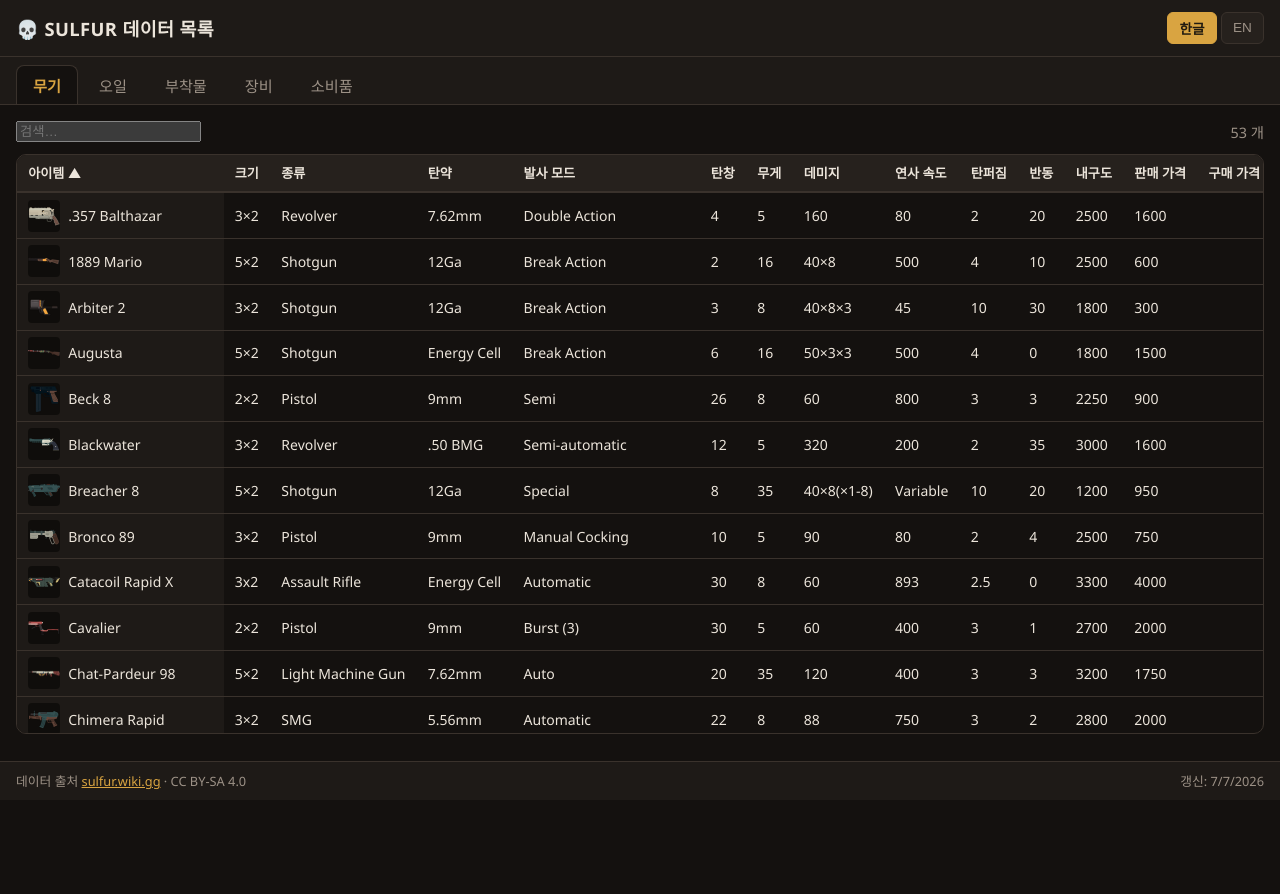
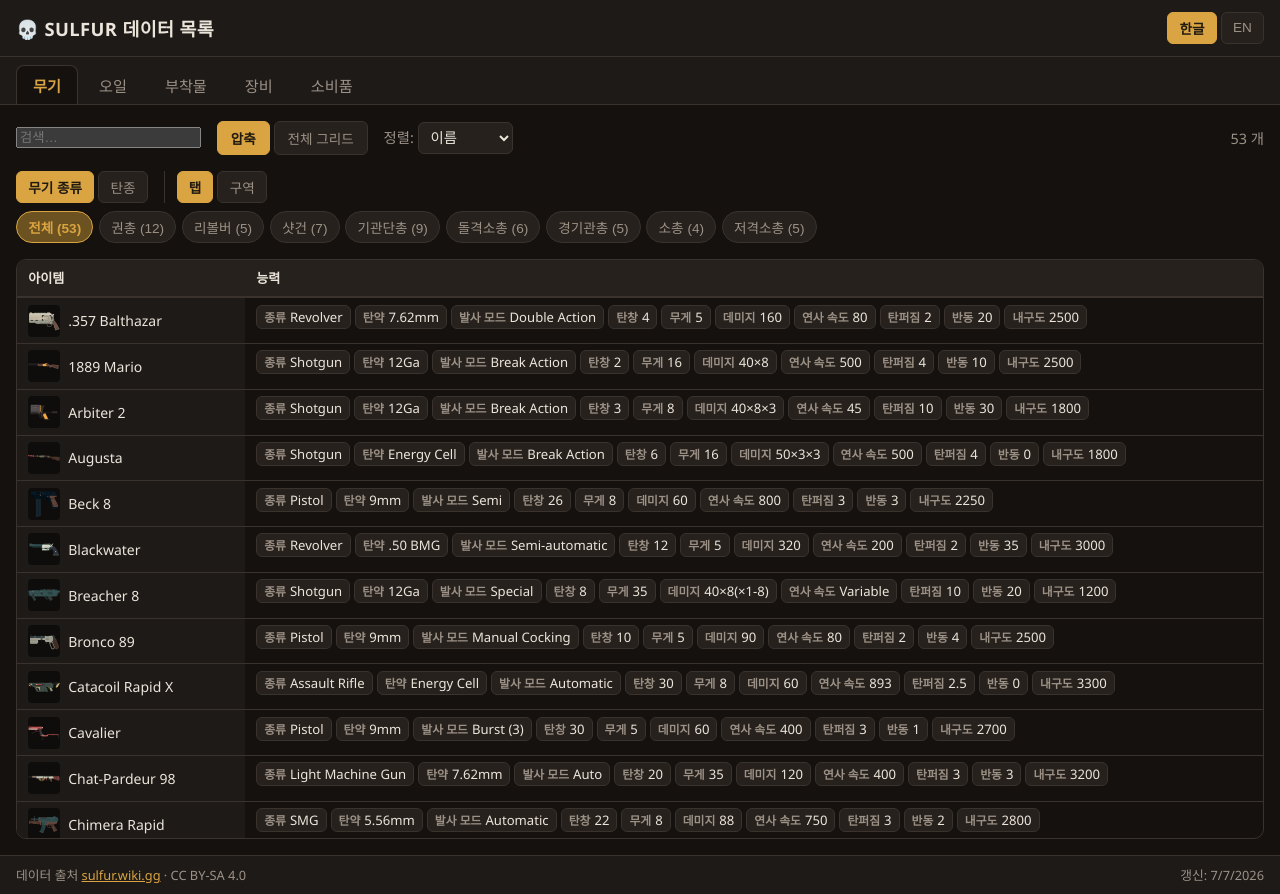
Before and after one commit to YunJonghwan/sulfur-wiki-list, a React (Vite) app: page / in a window 1280 px wide. Before the commit the page ends 800 px from the top, so only its background shows below. Built offline with nearby package versions, Linux system fonts and the light colour scheme.

Commit message:
데이터 테이블 기능 개선: 아이템 셀 컴포넌트 추가 및 정렬 기능 확장

```diff
--- a/src/components/DataTable.jsx
+++ b/src/components/DataTable.jsx
@@ -1,7 +1,11 @@
 import { useMemo, useState } from 'react'
-import { UI, COLUMN_KO, t } from '../i18n.js'
+import { UI, COLUMN_KO, t, groupLabel, axisLabel } from '../i18n.js'
 
 const BASE = import.meta.env.BASE_URL
+
+// Non-ability meta fields — hidden from the compact "Abilities" chips so only
+// real stat modifiers/effects show. Still visible in the full grid view.
+const META_KEYS = new Set(['GridSize', 'SellVal', 'BuyVal', 'SoldBy'])
 
 function imageUrl(icon) {
   if (!icon) return null
@@ -40,14 +44,45 @@ function valueTone(raw) {
   return ''
 }
 
+function ItemCell({ it }) {
+  return (
+    <a className="item-link" href={it.page} target="_blank" rel="noreferrer">
+      {imageUrl(it.icon) && (
+        <img
+          className="item-icon"
+          src={imageUrl(it.icon)}
+          alt=""
+          loading="lazy"
+          width="32"
+          height="32"
+          onError={(e) => {
+            e.currentTarget.style.visibility = 'hidden'
+          }}
+        />
+      )}
+      <span>{it.name}</span>
+    </a>
+  )
+}
+
 export default function DataTable({ data, lang }) {
+  const columns = data.columns
+  const axes = data.axes || []
+
   const [search, setSearch] = useState('')
-  const [sortKey, setSortKey] = useState('__name')
-  const [sortDir, setSortDir] = useState('asc')
+  const [view, setView] = useState('compact') // 'compact' | 'grid'
+  const [abilityKey, setAbilityKey] = useState('') // selected stat for sort/filter
+  const [abilityDir, setAbilityDir] = useState('desc')
+  const [onlyWith, setOnlyWith] = useState(false)
+  const [gridSortKey, setGridSortKey] = useState('__name')
+  const [gridSortDir, setGridSortDir] = useState('asc')
+  const [axisKey, setAxisKey] = useState(axes[0]?.key || '')
+  const [subMode, setSubMode] = useState('tabs') // 'tabs' | 'sections'
+  const [selectedGroup, setSelectedGroup] = useState('')
 
-  const columns = data.columns
+  const currentAxis = axes.find((a) => a.key === axisKey) || axes[0] || null
 
-  const filtered = useMemo(() => {
+  const searched = useMemo(() => {
     const q = search.trim().toLowerCase()
     if (!q) return data.items
     return data.items.filter((it) => {
@@ -58,33 +93,178 @@ export default function DataTable({ data, lang }) {
     })
   }, [data.items, search])
 
-  const sorted = useMemo(() => {
-    const items = [...filtered]
-    items.sort((a, b) => {
-      let res
-      if (sortKey === '__name') {
-        res = a.name.localeCompare(b.name)
-      } else {
-        res = compareValues(a.fields[sortKey], b.fields[sortKey])
-      }
-      return sortDir === 'asc' ? res : -res
+  const base = useMemo(() => {
+    if (!abilityKey || !onlyWith) return searched
+    return searched.filter((it) => {
+      const v = it.fields[abilityKey]
+      return v != null && v !== ''
     })
+  }, [searched, abilityKey, onlyWith])
+
+  // Columns that at least one currently-visible row populates (hides blanks).
+  const visibleColumns = useMemo(
+    () => columns.filter((col) => base.some((it) => it.fields[col.key])),
+    [columns, base],
+  )
+
+  const sortedBase = useMemo(() => {
+    const items = [...base]
+    if (view === 'grid') {
+      items.sort((a, b) => {
+        const res =
+          gridSortKey === '__name'
+            ? a.name.localeCompare(b.name)
+            : compareValues(a.fields[gridSortKey], b.fields[gridSortKey])
+        return gridSortDir === 'asc' ? res : -res
+      })
+    } else if (abilityKey) {
+      items.sort((a, b) => {
+        const res = compareValues(a.fields[abilityKey], b.fields[abilityKey])
+        return abilityDir === 'asc' ? res : -res
+      })
+    } else {
+      items.sort((a, b) => a.name.localeCompare(b.name))
+    }
     return items
-  }, [filtered, sortKey, sortDir])
+  }, [base, view, abilityKey, abilityDir, gridSortKey, gridSortDir])
 
-  function toggleSort(key) {
-    if (sortKey === key) {
-      setSortDir((d) => (d === 'asc' ? 'desc' : 'asc'))
+  const groupOf = (it) => (currentAxis ? it.groups?.[currentAxis.key] : undefined)
+
+  const tabItems = useMemo(() => {
+    if (subMode !== 'tabs' || !selectedGroup) return sortedBase
+    return sortedBase.filter((it) => groupOf(it) === selectedGroup)
+  }, [sortedBase, subMode, selectedGroup, currentAxis])
+
+  // Groups present in the current (filtered) data, preserving axis order.
+  const presentGroups = useMemo(() => {
+    if (!currentAxis) return []
+    const counts = new Map()
+    for (const it of sortedBase) {
+      const g = groupOf(it)
+      if (g) counts.set(g, (counts.get(g) || 0) + 1)
+    }
+    return currentAxis.values
+      .filter((v) => counts.has(v.value))
+      .map((v) => ({ value: v.value, count: counts.get(v.value) }))
+  }, [currentAxis, sortedBase])
+
+  function toggleGridSort(key) {
+    if (gridSortKey === key) {
+      setGridSortDir((d) => (d === 'asc' ? 'desc' : 'asc'))
     } else {
-      setSortKey(key)
-      setSortDir('asc')
+      setGridSortKey(key)
+      setGridSortDir('asc')
     }
   }
 
-  function sortIndicator(key) {
-    if (sortKey !== key) return ''
-    return sortDir === 'asc' ? ' ▲' : ' ▼'
+  function gridIndicator(key) {
+    if (gridSortKey !== key) return ''
+    return gridSortDir === 'asc' ? ' ▲' : ' ▼'
   }
+
+  function changeAxis(key) {
+    setAxisKey(key)
+    setSelectedGroup('')
+  }
+
+  function renderTable(items) {
+    if (view === 'compact') {
+      return (
+        <table className="compact-table">
+          <thead>
+            <tr>
+              <th className="col-item sticky-col">{t(UI.itemColumn, lang)}</th>
+              <th>{t(UI.abilities, lang)}</th>
+            </tr>
+          </thead>
+          <tbody>
+            {items.map((it) => (
+              <tr key={it.name}>
+                <td className="col-item sticky-col">
+                  <ItemCell it={it} />
+                </td>
+                <td>
+                  <div className="chips">
+                    {columns.map((col) => {
+                      const raw = it.fields[col.key]
+                      if (!raw || META_KEYS.has(col.key)) return null
+                      const tone = valueTone(raw)
+                      const sel = col.key === abilityKey ? ' sel' : ''
+                      return (
+                        <span key={col.key} className={`chip ${tone}${sel}`}>
+                          <b>{columnLabel(col, lang)}</b>
+                          {raw}
+                        </span>
+                      )
+                    })}
+                  </div>
+                </td>
+              </tr>
+            ))}
+            {items.length === 0 && (
+              <tr>
+                <td className="empty" colSpan={2}>
+                  {t(UI.noResults, lang)}
+                </td>
+              </tr>
+            )}
+          </tbody>
+        </table>
+      )
+    }
+    return (
+      <table>
+        <thead>
+          <tr>
+            <th
+              className="col-item sticky-col sortable"
+              onClick={() => toggleGridSort('__name')}
+            >
+              {t(UI.itemColumn, lang)}
+              {gridIndicator('__name')}
+            </th>
+            {visibleColumns.map((col) => (
+              <th
+                key={col.key}
+                className="sortable"
+                onClick={() => toggleGridSort(col.key)}
+                title={col.label}
+              >
+                {columnLabel(col, lang)}
+                {gridIndicator(col.key)}
+              </th>
+            ))}
+          </tr>
+        </thead>
+        <tbody>
+          {items.map((it) => (
+            <tr key={it.name}>
+              <td className="col-item sticky-col">
+                <ItemCell it={it} />
+              </td>
+              {visibleColumns.map((col) => {
+                const raw = it.fields[col.key]
+                return (
+                  <td key={col.key} className={valueTone(raw)}>
+                    {raw ?? ''}
+                  </td>
+                )
+              })}
+            </tr>
+          ))}
+          {items.length === 0 && (
+            <tr>
+              <td className="empty" colSpan={visibleColumns.length + 1}>
+                {t(UI.noResults, lang)}
+              </td>
+            </tr>
+          )}
+        </tbody>
+      </table>
+    )
+  }
+
+  const shownCount = subMode === 'tabs' ? tabItems.length : sortedBase.length
 
   return (
     <div className="table-panel">
@@ -96,83 +276,137 @@ export default function DataTable({ data, lang }) {
           value={search}
           onChange={(e) => setSearch(e.target.value)}
         />
+
+        <div className="view-switch" role="group">
+          <button
+            className={view === 'compact' ? 'active' : ''}
+            onClick={() => setView('compact')}
+          >
+            {t(UI.viewCompact, lang)}
+          </button>
+          <button
+            className={view === 'grid' ? 'active' : ''}
+            onClick={() => setView('grid')}
+          >
+            {t(UI.viewGrid, lang)}
+          </button>
+        </div>
+
+        <div className="ability-control">
+          <label>
+            {t(UI.sortBy, lang)}:{' '}
+            <select
+              value={abilityKey}
+              onChange={(e) => setAbilityKey(e.target.value)}
+            >
+              <option value="">{t(UI.none, lang)}</option>
+              {columns.map((col) => (
+                <option key={col.key} value={col.key}>
+                  {columnLabel(col, lang)}
+                </option>
+              ))}
+            </select>
+          </label>
+          {abilityKey && (
+            <>
+              <button
+                className="dir-btn"
+                title={t(abilityDir === 'asc' ? UI.asc : UI.desc, lang)}
+                onClick={() =>
+                  setAbilityDir((d) => (d === 'asc' ? 'desc' : 'asc'))
+                }
+              >
+                {abilityDir === 'asc' ? '▲' : '▼'}
+              </button>
+              <label className="only-with">
+                <input
+                  type="checkbox"
+                  checked={onlyWith}
+                  onChange={(e) => setOnlyWith(e.target.checked)}
+                />
+                {t(UI.onlyWith, lang)}
+              </label>
+            </>
+          )}
+        </div>
+
         <span className="count">
-          {sorted.length} {t(UI.count, lang)}
+          {shownCount} {t(UI.count, lang)}
         </span>
       </div>
 
-      <div className="table-scroll">
-        <table>
-          <thead>
-            <tr>
-              <th
-                className="col-item sticky-col sortable"
-                onClick={() => toggleSort('__name')}
-                aria-sort={sortKey === '__name' ? sortDir : 'none'}
+      {currentAxis && (
+        <div className="subnav">
+          {axes.length > 1 && (
+            <div className="axis-switch" role="group">
+              {axes.map((a) => (
+                <button
+                  key={a.key}
+                  className={a.key === currentAxis.key ? 'active' : ''}
+                  onClick={() => changeAxis(a.key)}
+                >
+                  {axisLabel(a.key, a.label, lang)}
+                </button>
+              ))}
+            </div>
+          )}
+
+          <div className="submode-switch" role="group">
+            <button
+              className={subMode === 'tabs' ? 'active' : ''}
+              onClick={() => setSubMode('tabs')}
+            >
+              {t(UI.subTabs, lang)}
+            </button>
+            <button
+              className={subMode === 'sections' ? 'active' : ''}
+              onClick={() => setSubMode('sections')}
+            >
+              {t(UI.subSections, lang)}
+            </button>
+          </div>
+
+          {subMode === 'tabs' && (
+            <div className="group-pills">
+              <button
+                className={selectedGroup === '' ? 'pill active' : 'pill'}
+                onClick={() => setSelectedGroup('')}
               >
-                {t(UI.itemColumn, lang)}
-                {sortIndicator('__name')}
-              </th>
-              {columns.map((col) => (
-                <th
-                  key={col.key}
-                  className="sortable"
-                  onClick={() => toggleSort(col.key)}
-                  aria-sort={sortKey === col.key ? sortDir : 'none'}
-                  title={col.label}
+                {t(UI.all, lang)} ({sortedBase.length})
+              </button>
+              {presentGroups.map((g) => (
+                <button
+                  key={g.value}
+                  className={selectedGroup === g.value ? 'pill active' : 'pill'}
+                  onClick={() => setSelectedGroup(g.value)}
                 >
-                  {columnLabel(col, lang)}
-                  {sortIndicator(col.key)}
-                </th>
+                  {groupLabel(g.value, lang)} ({g.count})
+                </button>
               ))}
-            </tr>
-          </thead>
-          <tbody>
-            {sorted.map((it) => (
-              <tr key={it.name}>
-                <td className="col-item sticky-col">
-                  <a
-                    className="item-link"
-                    href={it.page}
-                    target="_blank"
-                    rel="noreferrer"
-                  >
-                    {imageUrl(it.icon) && (
-                      <img
-                        className="item-icon"
-                        src={imageUrl(it.icon)}
-                        alt=""
-                        loading="lazy"
-                        width="32"
-                        height="32"
-                        onError={(e) => {
-                          e.currentTarget.style.visibility = 'hidden'
-                        }}
-                      />
-                    )}
-                    <span>{it.name}</span>
-                  </a>
-                </td>
-                {columns.map((col) => {
-                  const raw = it.fields[col.key]
-                  return (
-                    <td key={col.key} className={valueTone(raw)}>
-                      {raw ?? ''}
-                    </td>
-                  )
-                })}
-              </tr>
-            ))}
-            {sorted.length === 0 && (
-              <tr>
-                <td className="empty" colSpan={columns.length + 1}>
-                  {t(UI.noResults, lang)}
-                </td>
-              </tr>
-            )}
-          </tbody>
-        </table>
-      </div>
+            </div>
+          )}
+        </div>
+      )}
+
+      {subMode === 'sections' && currentAxis ? (
+        <div className="sections">
+          {presentGroups.map((g) => (
+            <section key={g.value} className="group-section">
+              <h3 className="group-heading">
+                {groupLabel(g.value, lang)} <span className="g-count">({g.count})</span>
+              </h3>
+              <div className="table-scroll">
+                {renderTable(sortedBase.filter((it) => groupOf(it) === g.value))}
+              </div>
+            </section>
+          ))}
+          {presentGroups.length === 0 && (
+            <p className="notice">{t(UI.noResults, lang)}</p>
+          )}
+        </div>
+      ) : (
+        <div className="table-scroll">{renderTable(tabItems)}</div>
+      )}
     </div>
   )
 }
```
